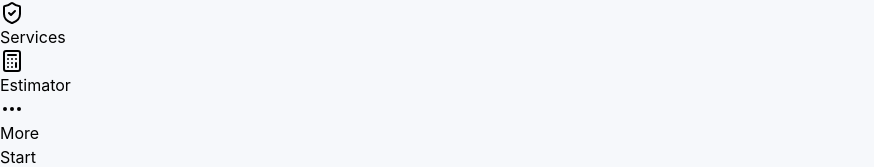
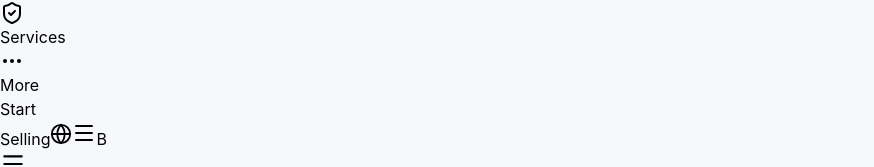
Before and after one commit to matitizo/buildwise, a React app in the folder frontend/: page / in a window 1280 px wide. Shown: the part 287-454 px from the top of the page, without its empty margins (0-874 px from the left). Built offline with nearby package versions, Linux system fonts and the light colour scheme; the HTML template or start-up script is replaced by a standard one.

Commit message:
Add missing pages for deployment

```diff
--- a/frontend/src/layout/Navbar.jsx
+++ b/frontend/src/layout/Navbar.jsx
@@ -5,7 +5,6 @@ import {
   Building2,
   ShoppingCart,
   ShieldCheck,
-  Calculator,
   MoreHorizontal,
   Globe,
   Menu,
@@ -41,15 +40,9 @@ const navItems = [
 
   {
     label: "Services",
-    path: "/escrow",
+    path: "/services",
     icon: ShieldCheck,
     badge: "NEW",
-  },
-
-  {
-    label: "Estimator",
-    path: "/estimator",
-    icon: Calculator,
   },
 
   {
@@ -72,7 +65,7 @@ export default function Navbar() {
       <div className="h-28 px-6 flex items-center justify-between gap-6">
         {/* LOGO */}
         <Link to="/" className="flex items-center gap-3 min-w-[260px]">
-          <div className="w-12 h-12 rounded-2xl bg-pink-600 text-white flex items-center justify-center font-black text-2xl">
+          <div className="w-12 h-12 rounded-2xl bg-pink-600 text-white flex items-center justify-center font-black text-2xl shadow">
             B
           </div>
 
@@ -141,7 +134,7 @@ export default function Navbar() {
           </button>
         </div>
 
-        {/* MOBILE MENU */}
+        {/* MOBILE MENU BUTTON */}
         <button className="lg:hidden w-12 h-12 rounded-full bg-slate-100 flex items-center justify-center">
           <Menu size={26} />
         </button>
```
